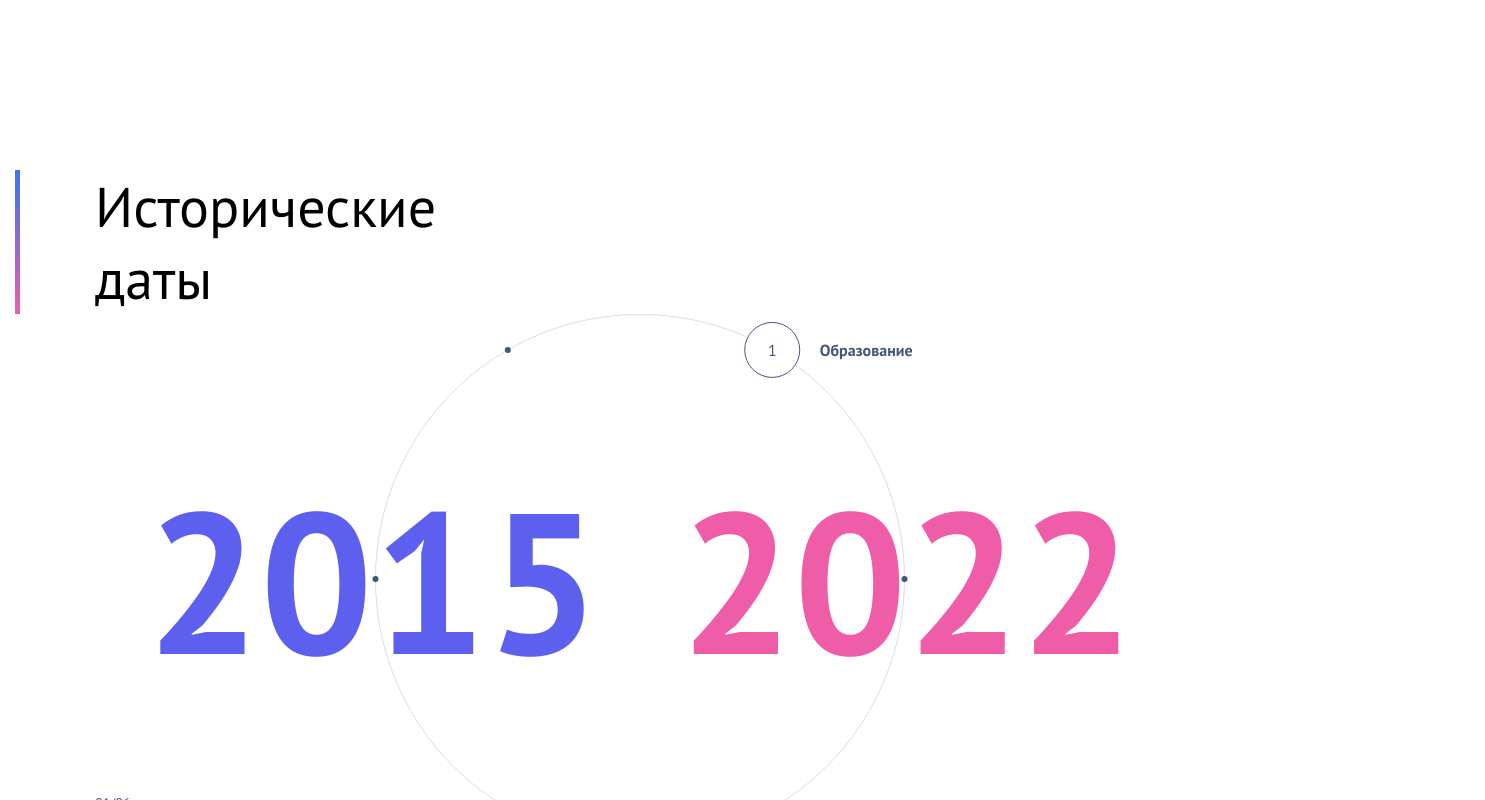
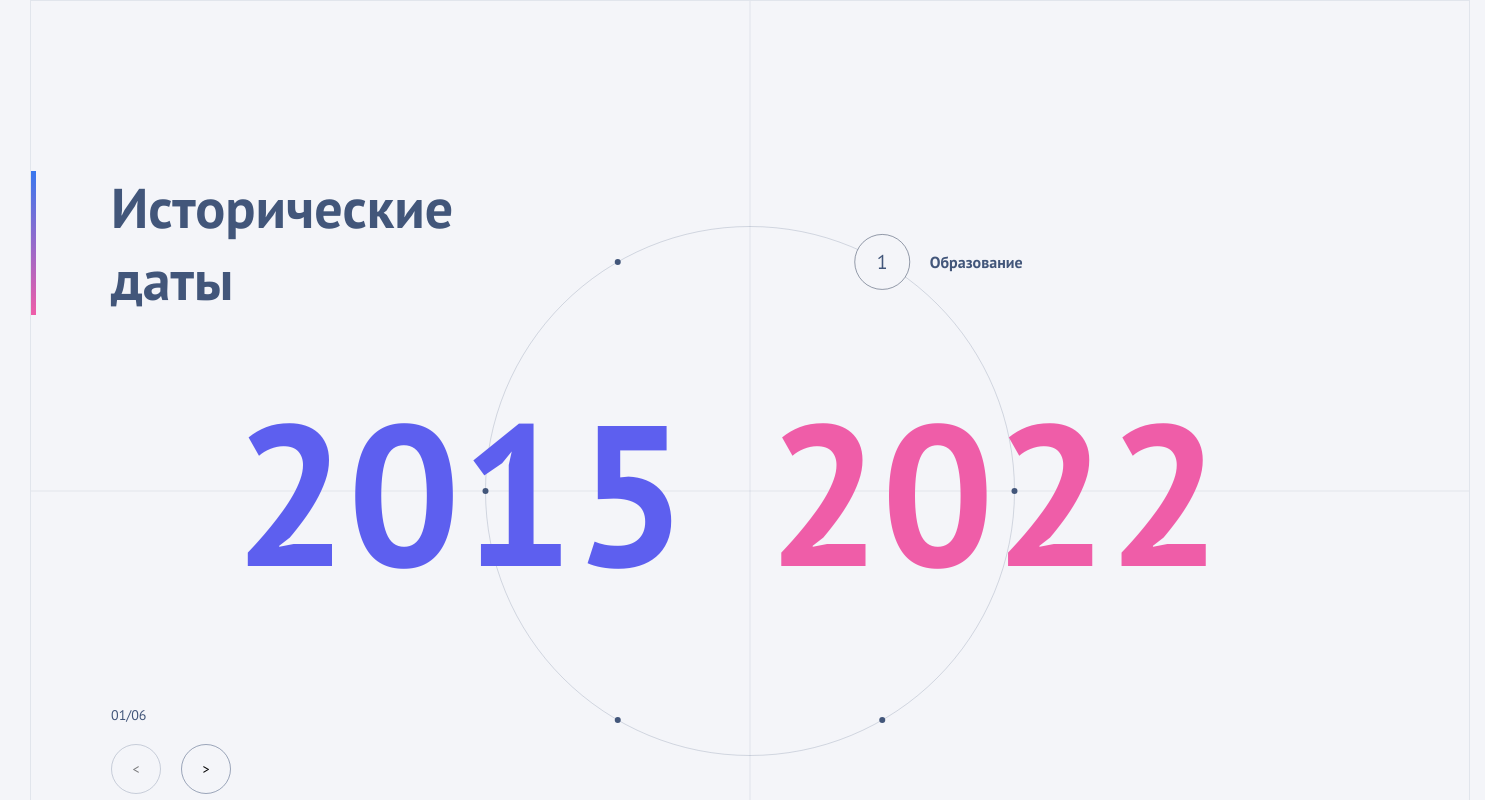
Before and after one commit to DeLineX/history-dates, a React app: page / in a window 1280 px wide. Shown: the top 800 px of the page, 1485 px wide, since content can reach past the window. Built offline with nearby package versions, Linux system fonts and the light colour scheme; the HTML template or start-up script is replaced by a standard one.

Commit message:
fix(styles): adjust by the design

```diff
--- /dev/null
+++ b/src/_vars.scss
@@ -0,0 +1,6 @@
+$transition: 0.2s ease-in-out;
+$background: #F4F5F9;
+
+$blackBlue: #42567A;
+
+$decorationLineColor: rgba($blackBlue, 0.1);
--- a/src/app/app.tsx
+++ b/src/app/app.tsx
@@ -5,6 +5,7 @@ import {
 } from "widgets/historical-dates";
 
 export const App: FC = () => (
+  <div className="wrapper">
     <div className="container">
       <HistoricalDates
         intervals={HISTORICAL_DATES_MOCK_DATA}
@@ -16,4 +17,5 @@ export const App: FC = () => (
         }
       />
     </div>
+  </div>
 );
--- a/src/index.scss
+++ b/src/index.scss
@@ -1,19 +1,26 @@
+@use "./vars" as *;
 @import url("https://fonts.googleapis.com/css2?family=PT+Sans:ital,wght@0,400;0,700;1,400;1,700&display=swap");
-
-$transition: 0.2s ease-in-out;
+@import url("https://fonts.googleapis.com/css2?family=Bebas+Neue&family=PT+Sans:ital,wght@0,400;0,700;1,400;1,700&display=swap");
 
 * {
   margin: 0;
   box-sizing: border-box;
 }
 
+.wrapper {
+  display: grid;
+  grid-template-columns: 2fr 1485px 1fr;
+  min-height: 100vh;
+}
+
 .container {
-  margin: 0 auto;
-  max-width: 1470px;
-  padding: 0 15px;
+  padding-left: 30px;
+  padding-right: 15px;
+  grid-column: 2 / 3;
 }
 
 body {
   overflow-anchor: none;
   font-family: "PT Sans";
+  background-color: $background;
 }
--- a/src/widgets/historical-dates/ui/historical-dates.module.scss
+++ b/src/widgets/historical-dates/ui/historical-dates.module.scss
@@ -1,6 +1,22 @@
+@use '/src/vars' as *;
+
 .root {
-  margin-top: 170px;
-  margin-bottom: 100px;
+  padding-top: 170px;
+  padding-bottom: 100px;
+  position: relative;
+
+  border: 1px solid $decorationLineColor;
+
+  &::before{
+    content: '';
+    position: absolute;
+    background-color: $decorationLineColor;
+    top: 0;
+    left: 50%;
+    transform: translateX(-50%);
+    height: 100%;
+    width: 1px;
+  }
 }
 
 .title {
@@ -8,7 +24,8 @@
   display: block;
   position: relative;
   font-size: 56px;
-  font-weight: 500;
+  font-weight: bold;
+  color: $blackBlue;
 
   &::before {
     content: "";
@@ -25,6 +42,8 @@
 .container {
   position: relative;
   margin-bottom: 56px;
+  padding-bottom: 40px;
+  margin-top: -89px;
 }
 
 .yearsInterval {
@@ -33,3 +52,19 @@
   width: 100%;
   height: 100%;
 }
+
+.bgDecoration {
+  height: 100%;
+  position: relative;
+
+  &::before {
+    content: '';
+    position: absolute;
+    background-color: $decorationLineColor;
+    top: 50%;
+    left: 0;
+    transform: translateY(-50%);
+    height: 1px;
+    width: 100%;
+  }
+}
--- a/src/widgets/historical-dates/ui/historical-dates.tsx
+++ b/src/widgets/historical-dates/ui/historical-dates.tsx
@@ -56,11 +56,13 @@ export const HistoricalDates: FC<HistoricalDatesProps> = ({
     <div className={styles.root}>
       <h2 className={styles.title}>{title}</h2>
       <div className={styles.container}>
-        <IntervalsCircle
-          activeDotKey={activeIntervalKey}
-          dots={intervals}
-          onDotClick={handleDotClick}
-        />
+        <div className={styles.bgDecoration}>
+          <IntervalsCircle
+            activeDotKey={activeIntervalKey}
+            dots={intervals}
+            onDotClick={handleDotClick}
+          />
+        </div>
         <div className={styles.yearsInterval}>
           <YearsIntervalsSwiper
             intervals={intervals}
--- a/src/widgets/historical-dates/ui/intervals-circle.module.scss
+++ b/src/widgets/historical-dates/ui/intervals-circle.module.scss
@@ -1,4 +1,4 @@
-@use "/src/index.scss" as *;
+@use "/src/vars" as *;
 
 .dotHoverHelper {
   fill: transparent;
@@ -12,6 +12,7 @@
 }
 
 .num {
+  font-size: 20px;
   fill: #42567a;
   opacity: 0;
   pointer-events: none;
@@ -40,8 +41,8 @@
 
     .dot {
       r: 27.5px;
-      fill: #fff;
-      stroke: #42567a;
+      fill: $background;
+      stroke: rgba(#303e58, 0.5);
     }
 
     .title {
@@ -57,7 +58,10 @@
 }
 
 .circle {
+  stroke: $blackBlue;
+  opacity: 0.2;
+}
+
+.wrapper {
   display: block;
-  padding-bottom: 40px;
-  box-sizing: content-box;
 }
--- a/src/widgets/historical-dates/ui/intervals-circle.tsx
+++ b/src/widgets/historical-dates/ui/intervals-circle.tsx
@@ -99,14 +99,13 @@ export const IntervalsCircle: FC<IntervalsCircleProps> = ({
       viewBox={[0, 0, SVG_SIZE.width, SVG_SIZE.height].join(" ")}
       fill="none"
       xmlns="http://www.w3.org/2000/svg"
-      className={styles.circle}
+      className={styles.wrapper}
     >
       <circle
-        opacity="0.2"
         cx={CIRCLE.x}
         cy={CIRCLE.y}
         r={CIRCLE.radius}
-        stroke="#42567A"
+        className={styles.circle}
       />
       {dotsCoordinates.map((point, idx) => renderDot(point, idx))}
     </svg>
--- a/src/widgets/historical-dates/ui/years-intervals-swiper.module.scss
+++ b/src/widgets/historical-dates/ui/years-intervals-swiper.module.scss
@@ -1,8 +1,7 @@
-@use "/src/index.scss" as *;
+@use "/src/vars" as *;
 
 .swiper {
   height: 100%;
-  padding-bottom: 40px !important;
 }
 
 .slide {
@@ -11,6 +10,8 @@
   justify-content: center;
   height: 100%;
   align-items: center;
+  padding-bottom: 40px;
+  padding-right: 45px;
 }
 
 .year {
```
Lines whose indentation alone changed are shown as unchanged.
